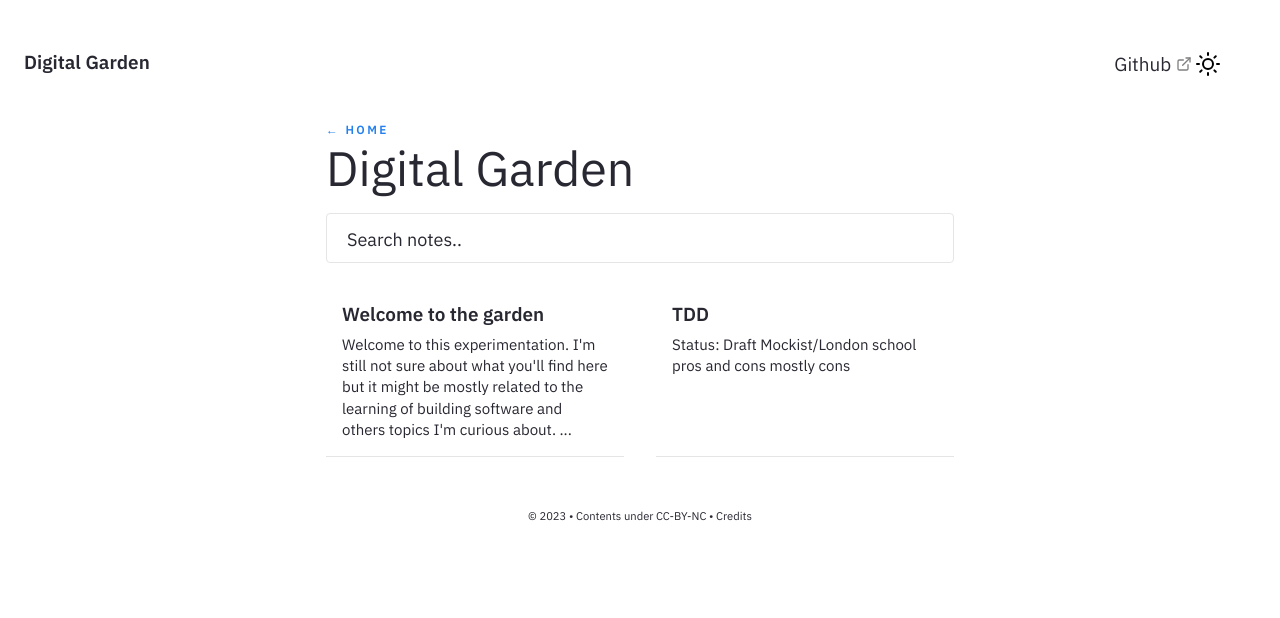
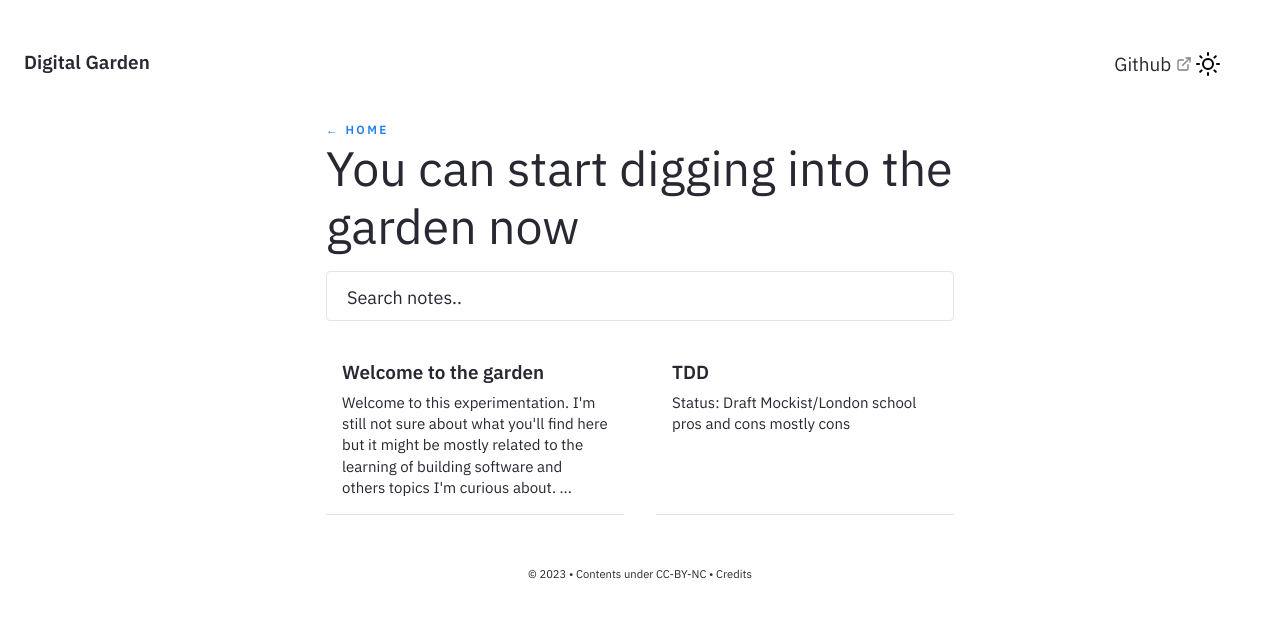
Before and after one commit to PierrickBlons/digital-garden, a Jekyll site: the page built from pages/notes.md, in a window 1280 px wide. Shown: the top 618 px of the page. Built offline with Jekyll 4.4.1, drawn with Linux system fonts in a browser that asks for light colours.

Commit message:
update notes page title

```diff
--- a/pages/notes.md
+++ b/pages/notes.md
@@ -2,5 +2,5 @@
 layout: Post
 permalink: /notes
 feedformat: card
-title: Digital Garden
+title: You can start digging into the garden now
 ---
```
